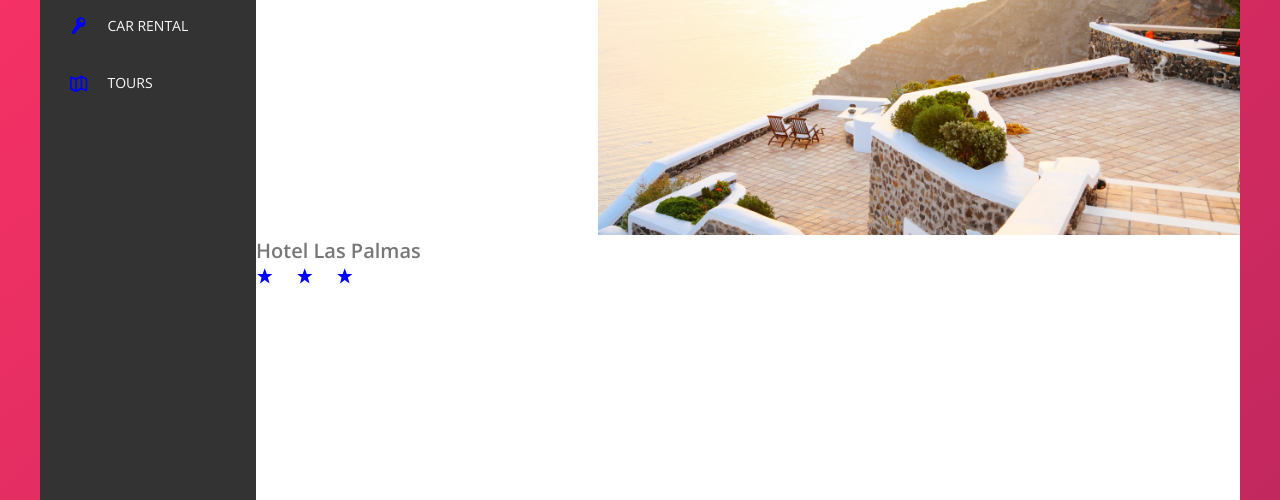
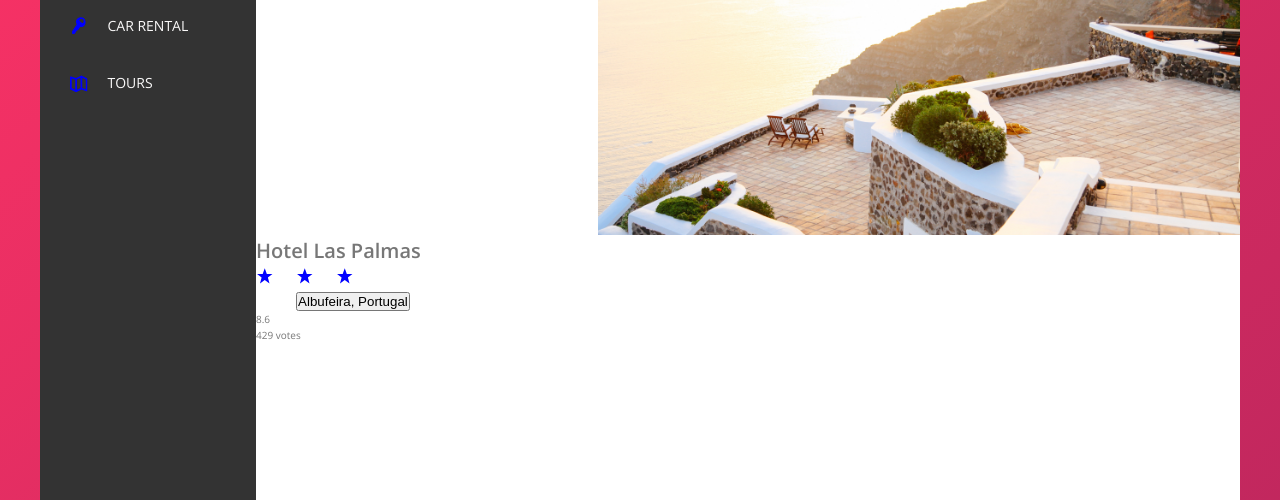
Before and after one commit to shavidze/csstestproject, a website: page index.html in a window 1280 px wide. Shown: the part 300-800 px from the top of the page. Drawn offline with nearby package versions, Linux system fonts and the light colour scheme.

Commit message:
Added overview

```diff
--- a/index.html
+++ b/index.html
@@ -118,6 +118,20 @@
                             <use xlink:href="img/sprite.svg#icon-star"></use>
                         </svg>
                     </div>
+                    <div class="overview__location">
+                        <svg class="side-nav__icon">
+                            <use xlink:href="img/sprite.svg#icon-location"></use>
+                        </svg>
+                        <button class="btn-inline">Albufeira, Portugal</button>
+                    </div>
+                    <div class="overview__rating">
+                        <div class="overview__rating-average">
+                            8.6
+                        </div>
+                        <div class="overview__rating-count">
+                            429 votes
+                        </div>
+                    </div>
                 </div>
             </main>
         </div>
```
